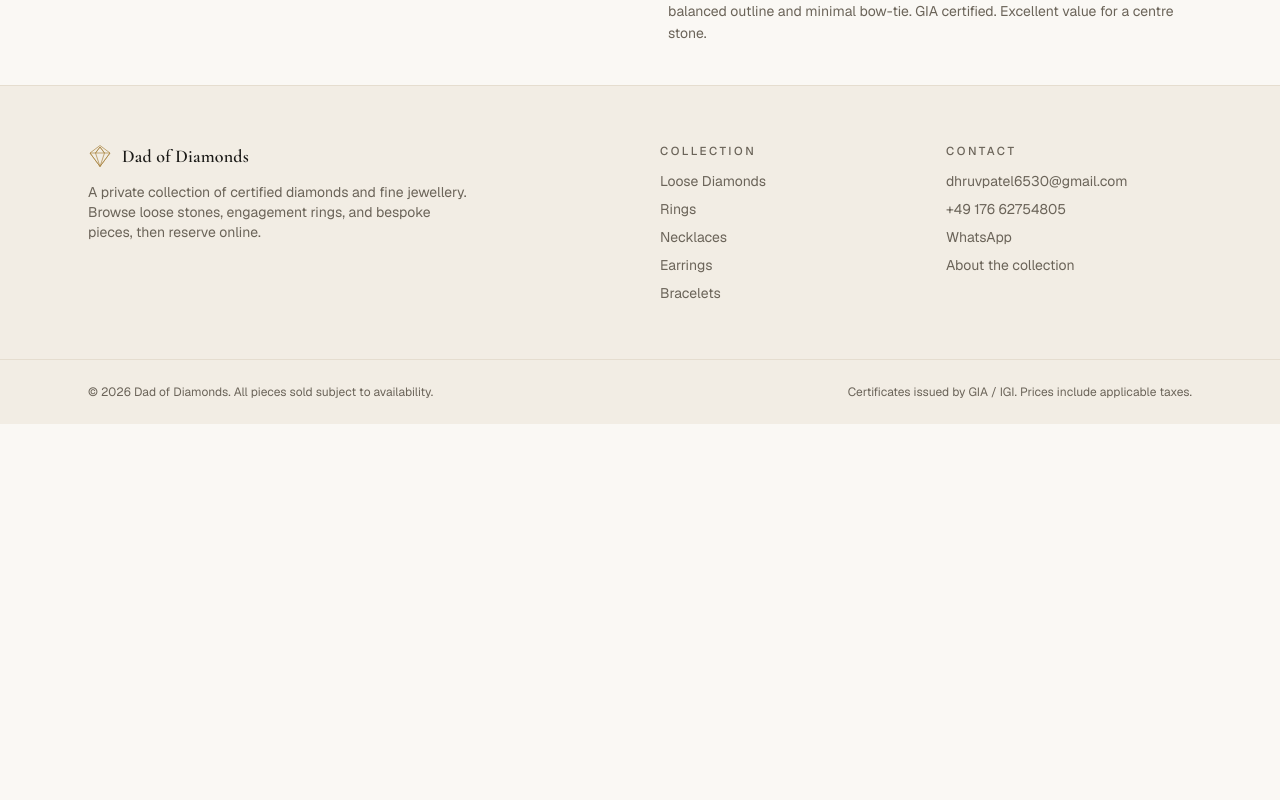
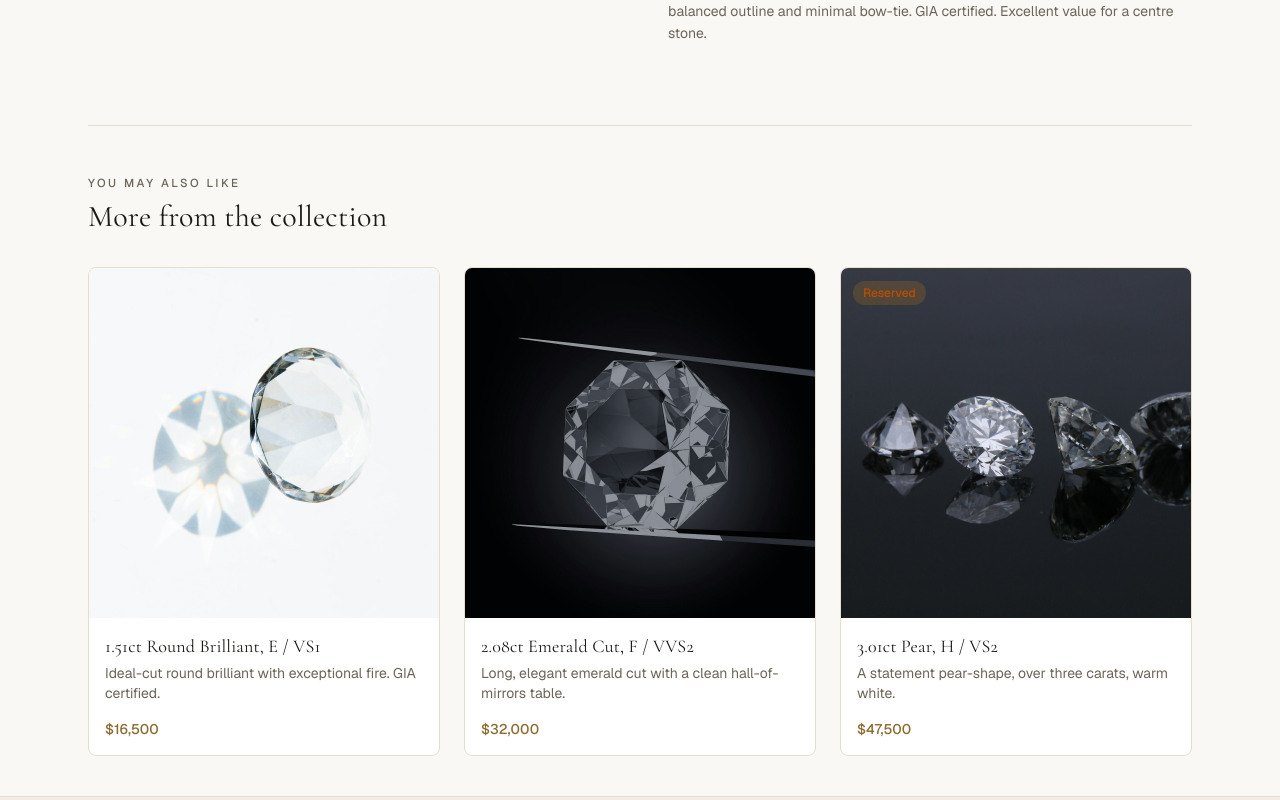
Before and after one commit to star07D/dad-of-diamonds, a Next.js app: page /product/1-20ct-oval-g-si1 in a window 1280 px wide. Shown: the part 780-1580 px from the top of the page. Before the commit the page ends 1204 px from the top, so only its background shows below. Built offline with nearby package versions, Linux system fonts and the light colour scheme; no server answers.

Commit message:
Add you-may-also-like related products to product pages

```diff
--- a/src/app/(site)/product/[slug]/page.tsx
+++ b/src/app/(site)/product/[slug]/page.tsx
@@ -4,12 +4,14 @@ import { notFound } from "next/navigation";
 import {
   getAllProducts,
   getProductBySlug,
+  getRelatedProducts,
 } from "@/lib/products";
 import { formatPrice } from "@/lib/format";
 import { categoryLabel } from "@/lib/site";
 import { AddToCart } from "@/components/add-to-cart";
 import { StatusBadge } from "@/components/status-badge";
 import { ProductGallery } from "@/components/product-gallery";
+import { ProductCard } from "@/components/product-card";
 import { Reveal } from "@/components/reveal";
 import { JsonLd } from "@/components/json-ld";
 import { productJsonLd } from "@/lib/json-ld";
@@ -42,6 +44,8 @@ export default async function ProductPage({
   const { slug } = await params;
   const product = await getProductBySlug(slug);
   if (!product) notFound();
+
+  const related = await getRelatedProducts(product, 3);
 
   const specs: Array<[string, string | undefined]> = product.diamond
     ? [
@@ -116,6 +120,20 @@ export default async function ProductPage({
           </div>
         </Reveal>
       </div>
+
+      {related.length > 0 && (
+        <Reveal as="section" className="mt-20 border-t border-border pt-12">
+          <p className="eyebrow">You may also like</p>
+          <h2 className="mt-2 font-display text-2xl sm:text-3xl">
+            More from the collection
+          </h2>
+          <div className="mt-8 grid gap-6 sm:grid-cols-2 lg:grid-cols-3">
+            {related.map((p) => (
+              <ProductCard key={p.id} product={p} />
+            ))}
+          </div>
+        </Reveal>
+      )}
     </div>
   );
 }
--- a/src/lib/products.ts
+++ b/src/lib/products.ts
@@ -64,3 +64,21 @@ export async function getProductsByIds(ids: string[]): Promise<Product[]> {
   const set = new Set(ids);
   return products.filter((p) => set.has(p.id));
 }
+
+/**
+ * "You may also like" — same category first (available before reserved
+ * before sold), then tops up with other pieces so it's never short.
+ */
+export async function getRelatedProducts(
+  product: Pick<Product, "id" | "category">,
+  limit = 3,
+): Promise<Product[]> {
+  const products = await loadProducts();
+  const rank = (p: Product) =>
+    (p.category === product.category ? 0 : 10) + statusRank[p.status];
+
+  return products
+    .filter((p) => p.id !== product.id)
+    .sort((a, b) => rank(a) - rank(b))
+    .slice(0, limit);
+}
```
Also changed, not shown: 1 other file (tests, documents, lock files or other folders).
